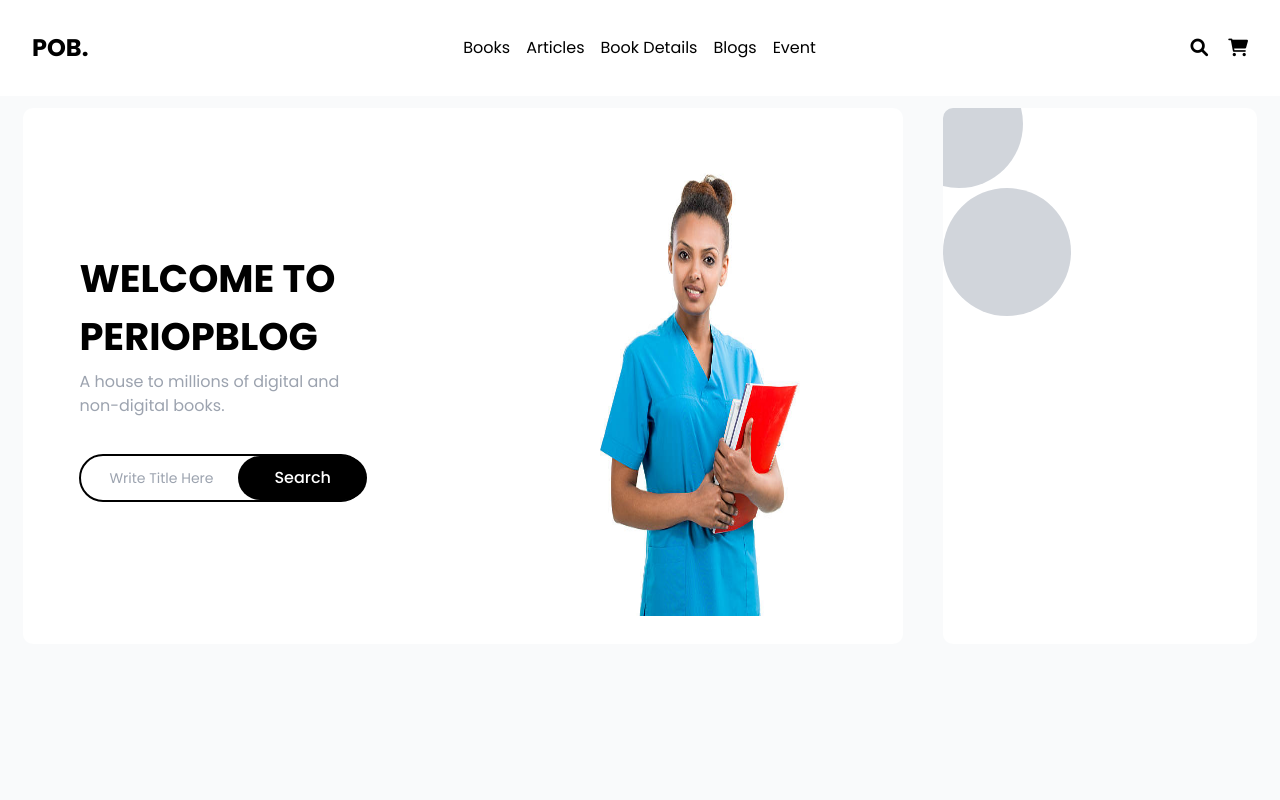
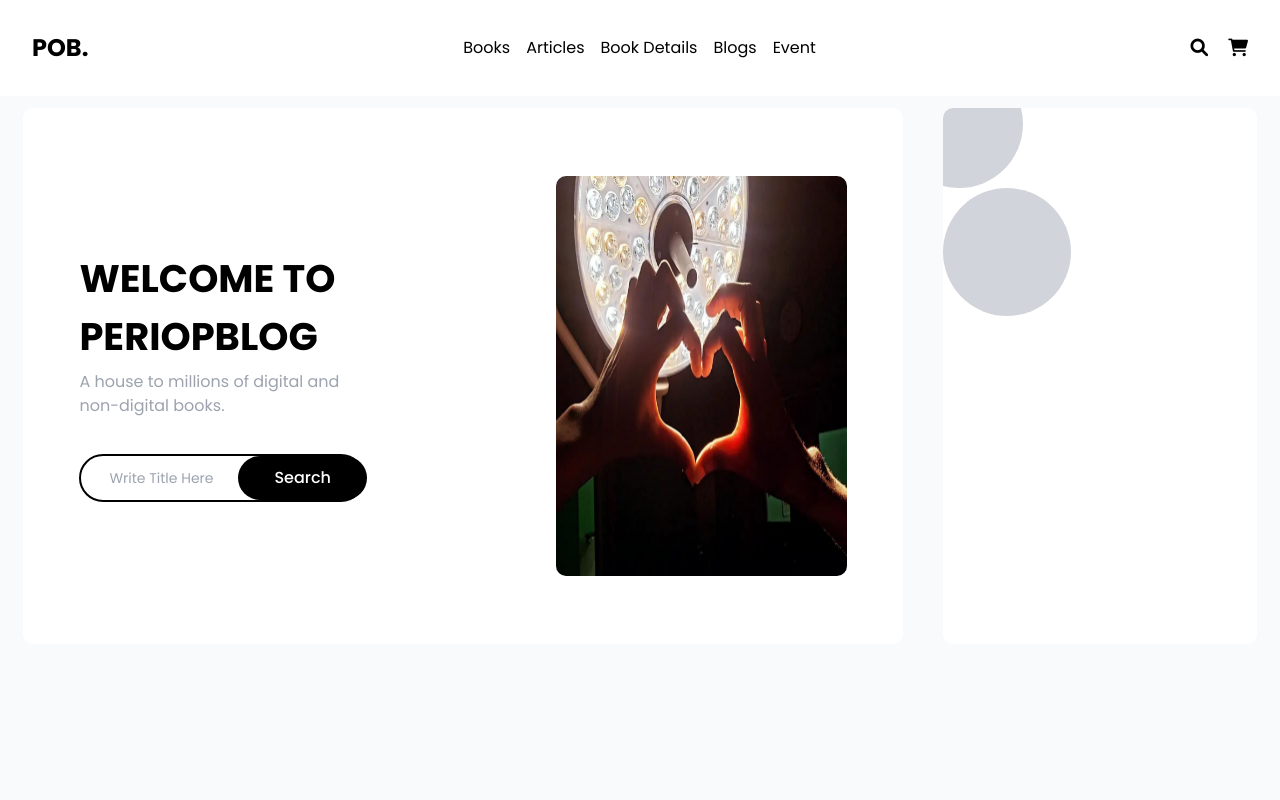
Before and after one commit to davidfayanju1/PeriOpBlog, a React (Vite) app: page / in a window 1280 px wide. Shown: the top 800 px of the page. Built offline with nearby package versions, Linux system fonts and the light colour scheme.

Commit message:
Small Changes

```diff
--- a/src/components/modules/home/HomeComp.tsx
+++ b/src/components/modules/home/HomeComp.tsx
@@ -30,9 +30,9 @@ const HomeComp = () => {
 
           <div className="picture_container md:block hidden w-[40%] rounded-[10px] overflow-hidden">
             <img
-              src="/images/useThis.jpg"
+              src="/images/heroOfficial.jpg"
               alt="hero-image"
-              className="h-[30rem] w-full"
+              className="h-[25rem] w-full"
             />
           </div>
         </section>
```
Also changed, not shown: public/images/heroOfficial.jpg (added).
